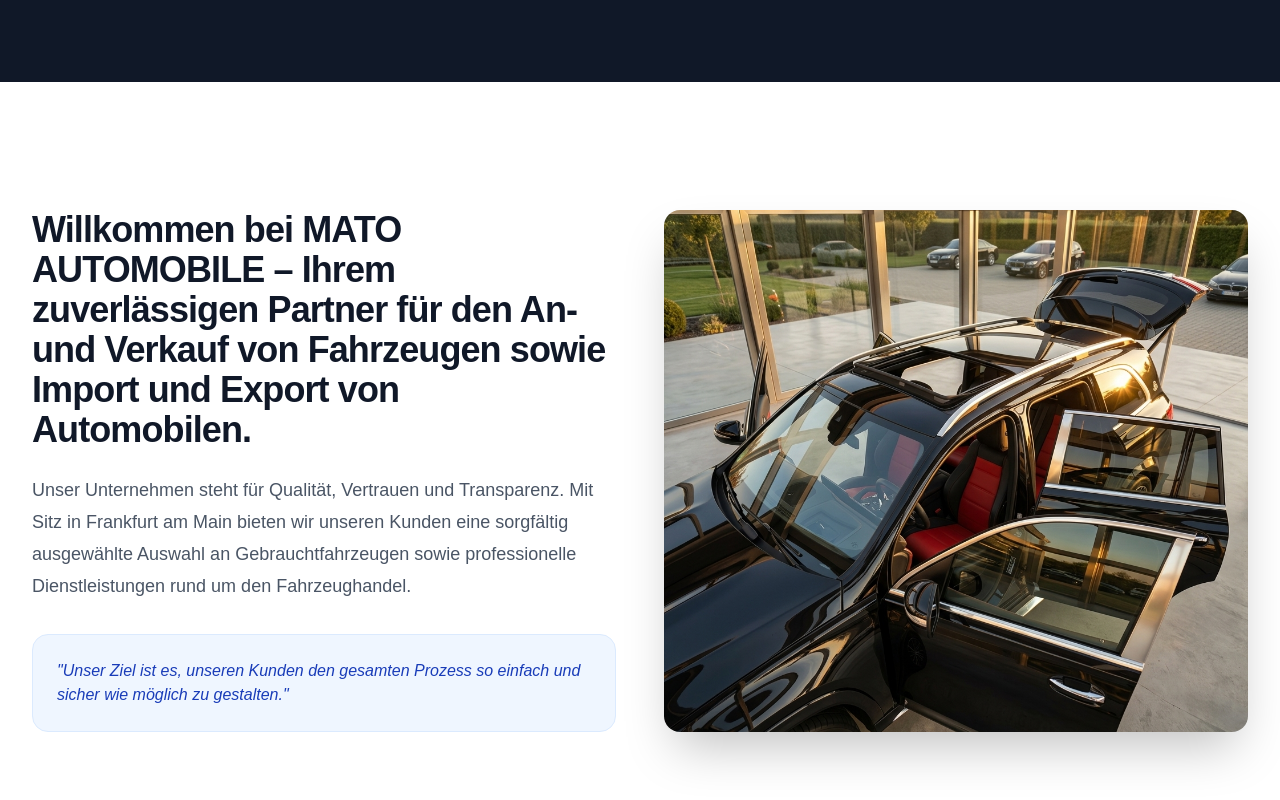
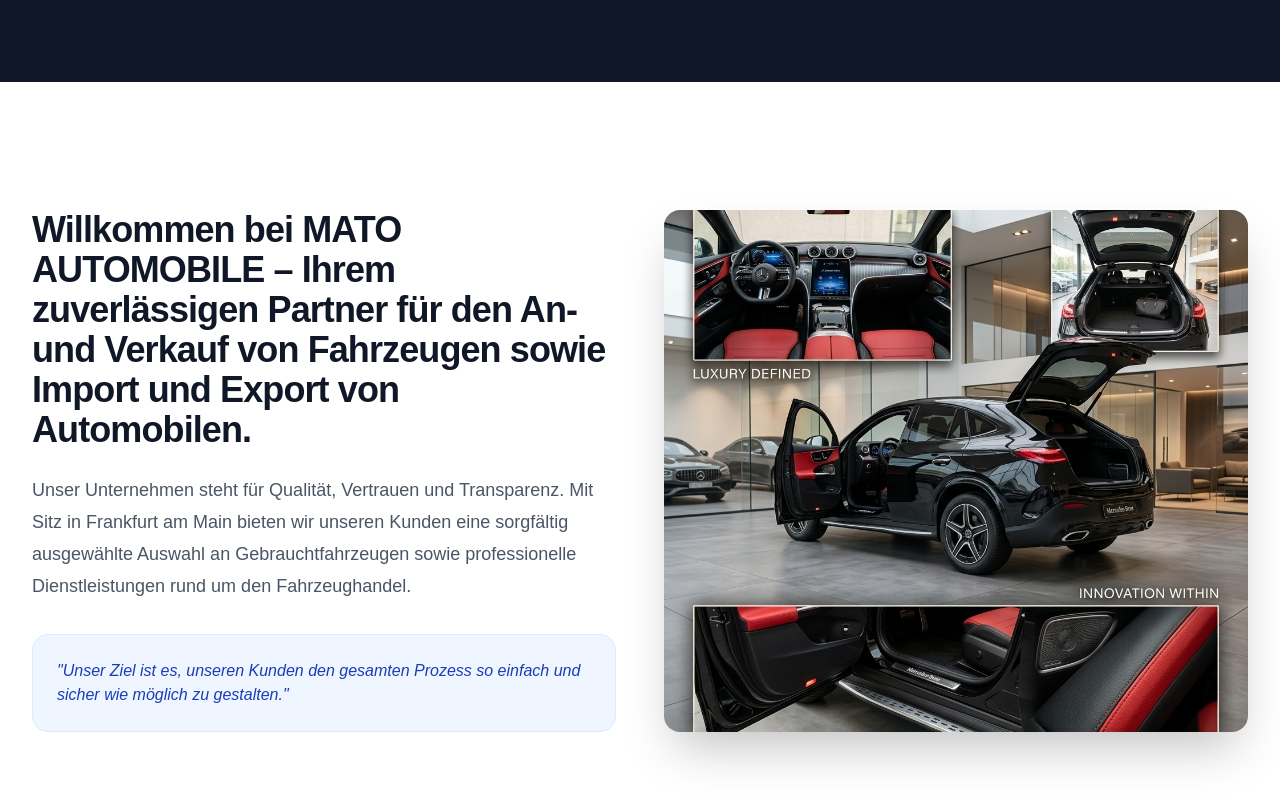
Before and after one commit to 3xe-ezzy/auto-mato-shop, a Next.js app: page /about in a window 1280 px wide. Shown: the part 422-1222 px from the top of the page. Built offline with nearby package versions, Linux system fonts and the light colour scheme.

Commit message:
design: create professional composite highlight image for about page

```diff
--- a/src/app/about/page.tsx
+++ b/src/app/about/page.tsx
@@ -73,8 +73,8 @@ export default function AboutPage() {
                             </div>
                             <div className="relative rounded-2xl overflow-hidden shadow-2xl h-96 lg:h-full min-h-[400px]">
                                 <img
-                                    src="/mato_automobile_premium_about_v2_1776172708742.png"
-                                    alt="Mato Automobile Luxury Experience"
+                                    src="/mato_automobile_about_highlight_composite_1776182370450.png"
+                                    alt="Mato Automobile Premium Highlights"
                                     className="absolute inset-0 w-full h-full object-cover"
                                 />
                             </div>
```
Also changed, not shown: public/mato_automobile_about_highlight_composite_1776182370450.png (added).
